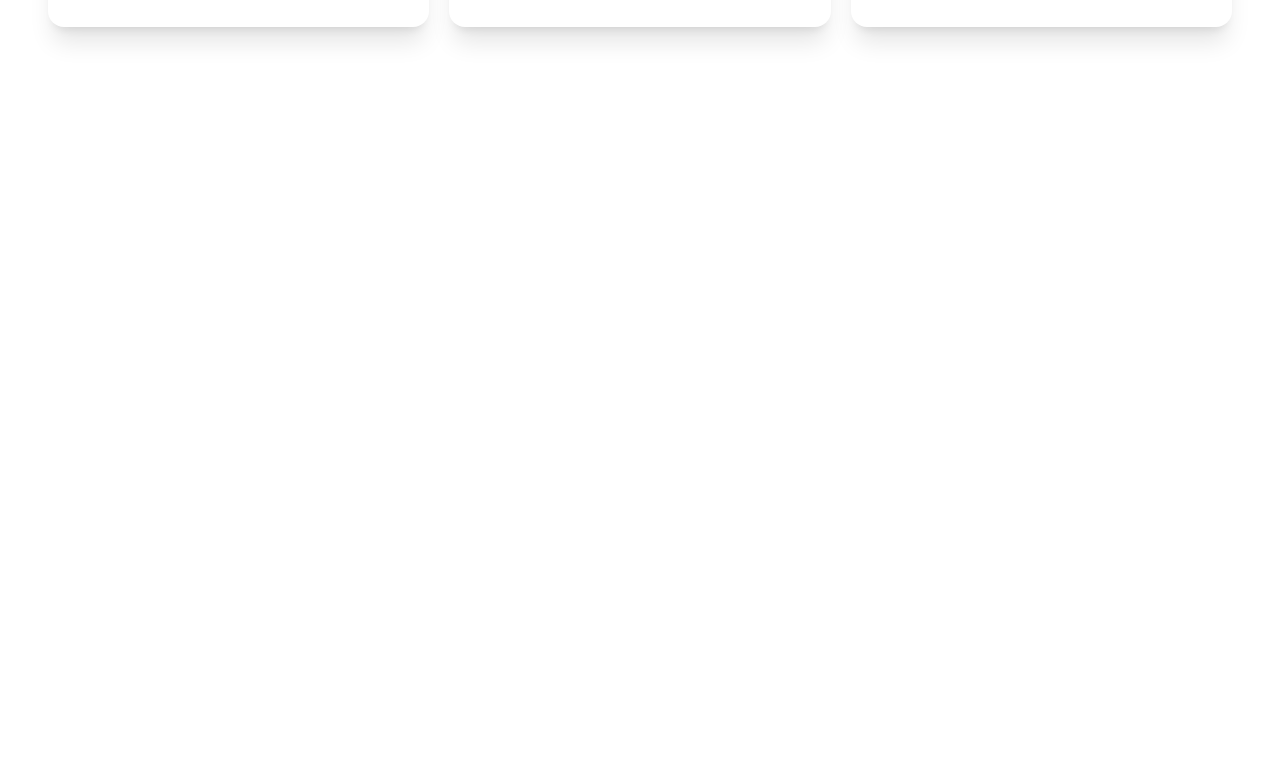
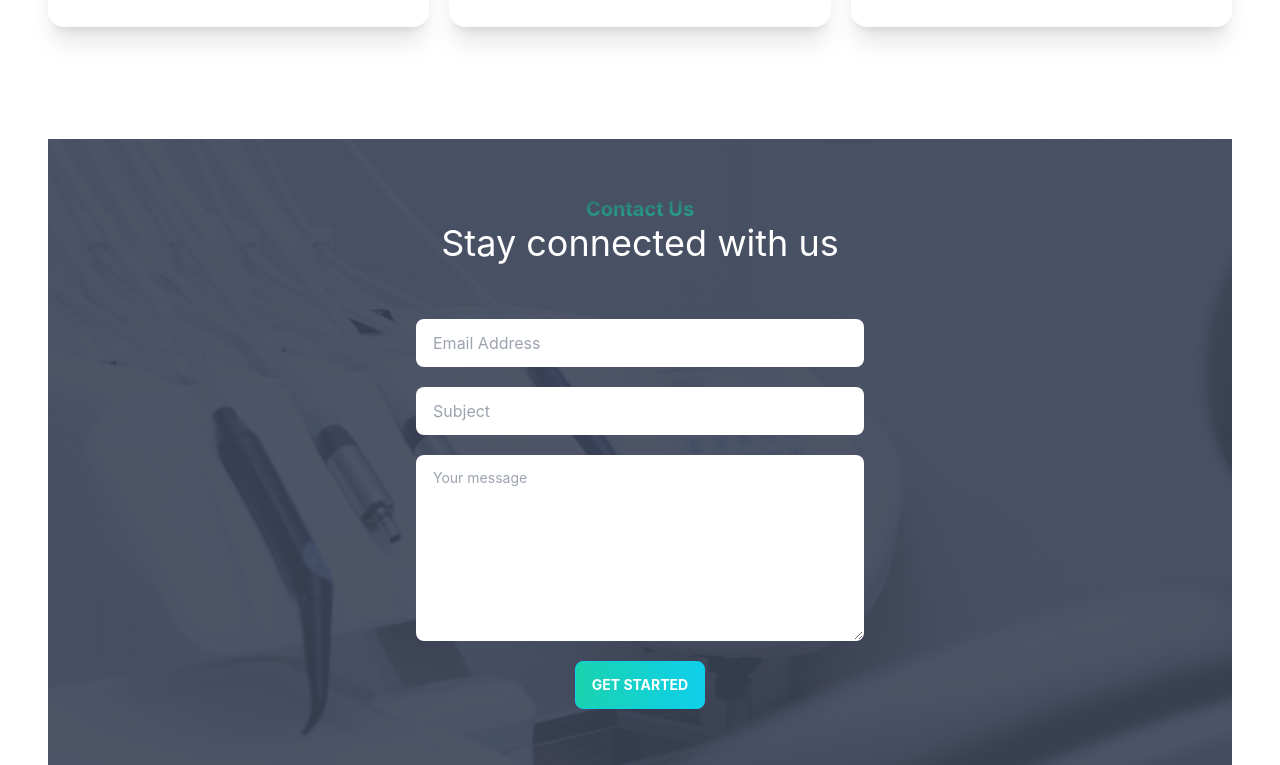
Before and after one commit to mehedi-hasan-shuvon/doctors-portal-client-side, a React (Create React App) app: page / in a window 1280 px wide. Shown: the part 3385-4150 px from the top of the page. Before the commit the page ends 3524 px from the top, so only its background shows below. Built offline with nearby package versions, Linux system fonts and the light colour scheme.

Commit message:
added contact us form

```diff
--- /dev/null
+++ b/src/Pages/Home/Contact.js
@@ -0,0 +1,37 @@
+import React from "react";
+import appointment from '../../assets/images/appointment.png';
+import Primarybutton from '../Shared/Primarybutton';
+const Contact = () => {
+    return (
+        <div style={{
+            background: `url(${appointment})`
+        }} className='bg-primary px-10 py-14 '>
+            <div className='text-center pb-14 text-white'>
+                <p className='text-xl font-bold text-transparent bg-clip-text bg-gradient-to-br from-accent to-secondary'>
+                    Contact Us
+                </p>
+                <h1 className='text-4xl'>Stay connected with us</h1>
+            </div>
+            <div className='grid grid-cols-1 justify-items-center gap-5'>
+                <input
+                    type='text'
+                    placeholder='Email Address'
+                    className='input w-full max-w-md'
+                />
+                <input
+                    type='text'
+                    placeholder='Subject'
+                    className='input w-full max-w-md'
+                />
+                <textarea
+                    className='textarea w-full max-w-md'
+                    placeholder='Your message'
+                    rows={6}
+                ></textarea>
+                <Primarybutton>Get Started</Primarybutton>
+            </div>
+        </div>
+    );
+};
+
+export default Contact;
--- a/src/Pages/Home/Home.js
+++ b/src/Pages/Home/Home.js
@@ -1,5 +1,6 @@
 import React from 'react';
 import Banner from './Banner';
+import Contact from './Contact';
 import DentalCare from './DentalCare';
 import Info from './Info';
 import MakeAppointment from './MakeAppointment';
@@ -15,6 +16,7 @@
             <DentalCare></DentalCare>
             <MakeAppointment></MakeAppointment>
             <Testimonials></Testimonials>
+            <Contact></Contact>
         </div>
     );
 };
```
